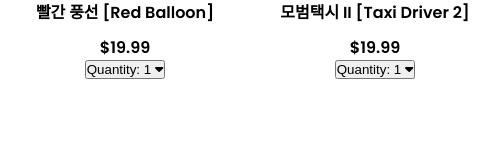
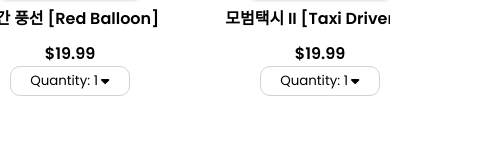
Before and after one commit to gkupdx/Angular-Ecommerce, an Angular app: page /store in a window 390 px wide. Shown: the part 631-781 px from the top of the page, 500 px wide, since content can reach past the window. Built offline with nearby package versions, Linux system fonts and the light colour scheme.

Commit message:
Update styles

```diff
--- a/src/app/components/product/product.component.css
+++ b/src/app/components/product/product.component.css
@@ -32,51 +32,40 @@
         height: 35px;
     }
 
-    .itemQuantity span {
-        display: inline-flex;
-        justify-content: center;
-        align-items: center;
-        width: 100px;
-        height: 35px;
-        border-top: 1px solid lightgrey;
-        border-bottom: 1px solid lightgrey;
+    .quantityBtn {
+        width: 120px;
+        height: 30px;
+        font-family: 'Poppins', sans-serif;
+        background-color: #FFF;
+        border: 1px solid lightgrey;
+        border-radius: 10px;
+        transition: 0.1s background-color ease;
     }
 
-    .itemQuantity > button {
+    .quantityBtn:hover {
         cursor: pointer;
-        display: inline-flex;
-        justify-content: center;
-        align-items: center;
-        width: 35px;
-        height: 35px;
-        color: #FFF;
-        border: 1px solid lightgrey;
+        background-color: lightgrey;
+        transition: 0.1s background-color ease;
     }
 
-    #minusBtn {
+    .quantityOptions {
+        width: 120px;
+        height: 75px;
         background-color: #FFF;
-        color: firebrick;
-        border: 1px solid firebrick;
-        border-top-left-radius: 5px;
-        border-bottom-left-radius: 5px;
+        border: 1px solid lightgrey;
+        text-align: center;
+        visibility: hidden;
+        border-radius: 5px;
+        cursor: pointer;
     }
 
-    #minusBtn:hover {
-        background-color: firebrick;
-        color: #FFF;
+    .quantityOptions p {
+        font-weight: normal;
+        margin-top: 0;
     }
 
-    #plusBtn {
-        background-color: #FFF;
-        color: midnightblue;
-        border: 1px solid midnightblue;
-        border-top-right-radius: 5px;
-        border-bottom-right-radius: 5px;
-    }
-
-    #plusBtn:hover {
-        background-color: midnightblue;
-        color: #FFF;
+    .quantityOptions p:hover {
+        background-color: lightgrey;
     }
 
     section .primaryBtn {
--- a/src/app/components/store/store.component.css
+++ b/src/app/components/store/store.component.css
@@ -3,9 +3,10 @@
         width: 100%;
         height: auto;
         display: flex;
+        flex-direction: column;
         justify-content: space-around;
         align-items: center;
-        flex-wrap: wrap;
+        overflow-x: hidden;
     }
 
     .heroBanner {
```
Also changed, not shown: src/styles.css (+16 -0 lines).
